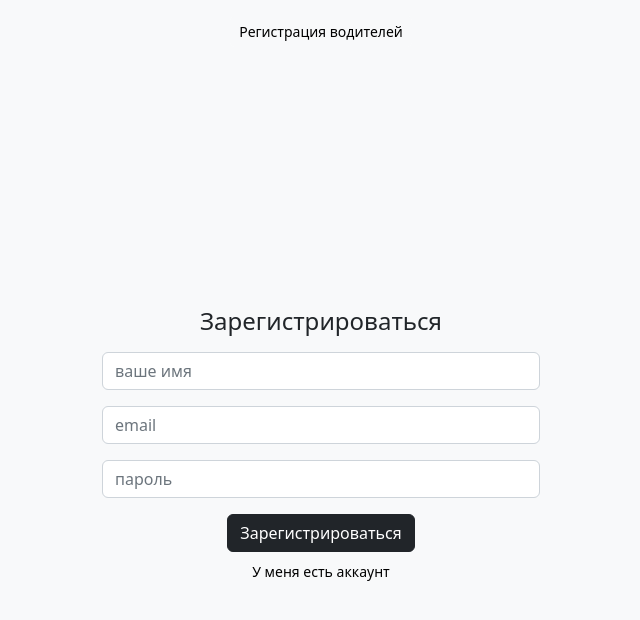
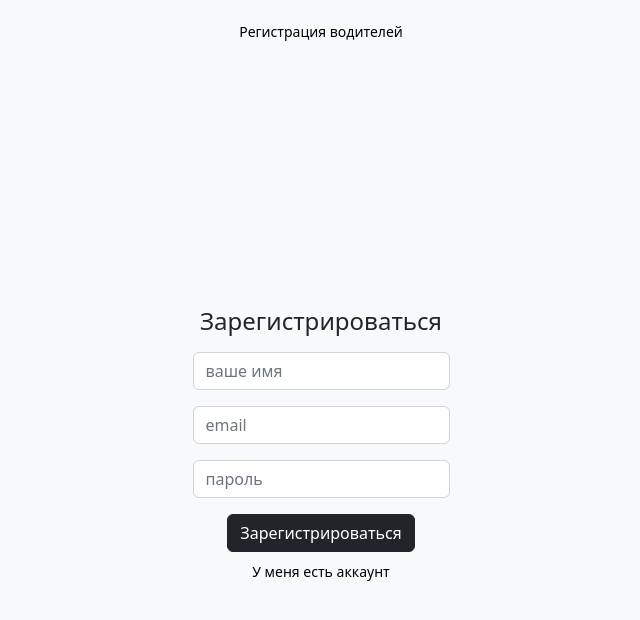
Before and after one commit to Gorbulev-Sergey/svelteTaxi, a SvelteKit app: page /client/register in a window 1280 px wide. Shown: the top 620 px of the page, without its empty margins (319-959 px from the left). Built offline with nearby package versions, Linux system fonts and the light colour scheme; no server answers.

Commit message:
Изменена ширина блока логина и регистрации

```diff
--- a/src/routes/client/login/+page.svelte
+++ b/src/routes/client/login/+page.svelte
@@ -42,7 +42,7 @@
 		>
 	</div>
 	<div class="d-flex justify-content-center align-items-center" style="min-height: 100vh">
-		<div class="bg-light p-3 rounded text-center" style="min-width: 470px;">
+		<div class="bg-light p-3 rounded text-center">
 			<h4 class="mb-3">Добро пожаловать</h4>
 			<input
 				class="form-control mb-3"
--- a/src/routes/client/register/+page.svelte
+++ b/src/routes/client/register/+page.svelte
@@ -50,7 +50,7 @@
 			>Регистрация водителей</button
 		>
 		<div class="d-flex justify-content-center align-items-center" style="min-height: 100vh">
-			<div class="bg-light p-3 rounded text-center" style="min-width: 470px;">
+			<div class="bg-light p-3 rounded text-center">
 				<h4 class="mb-3">Зарегистрироваться</h4>
 				<input class="form-control mb-3" bind:value={client.value.name} placeholder="ваше имя" />
 				<input
--- a/src/routes/order/mapTo/+page.svelte
+++ b/src/routes/order/mapTo/+page.svelte
@@ -4,7 +4,6 @@
 	import { positionTo } from '$lib/components/MyData';
 	import Position from '$lib/Position';
 	import { onMount } from 'svelte';
-	import { writable } from 'svelte/store';
 
 	let myPositionTo = new Position();
 	let currentPosition = [55.76, 37.64];
```
Also changed, not shown: src/routes/order/+page.svelte (+1 -11 lines).
